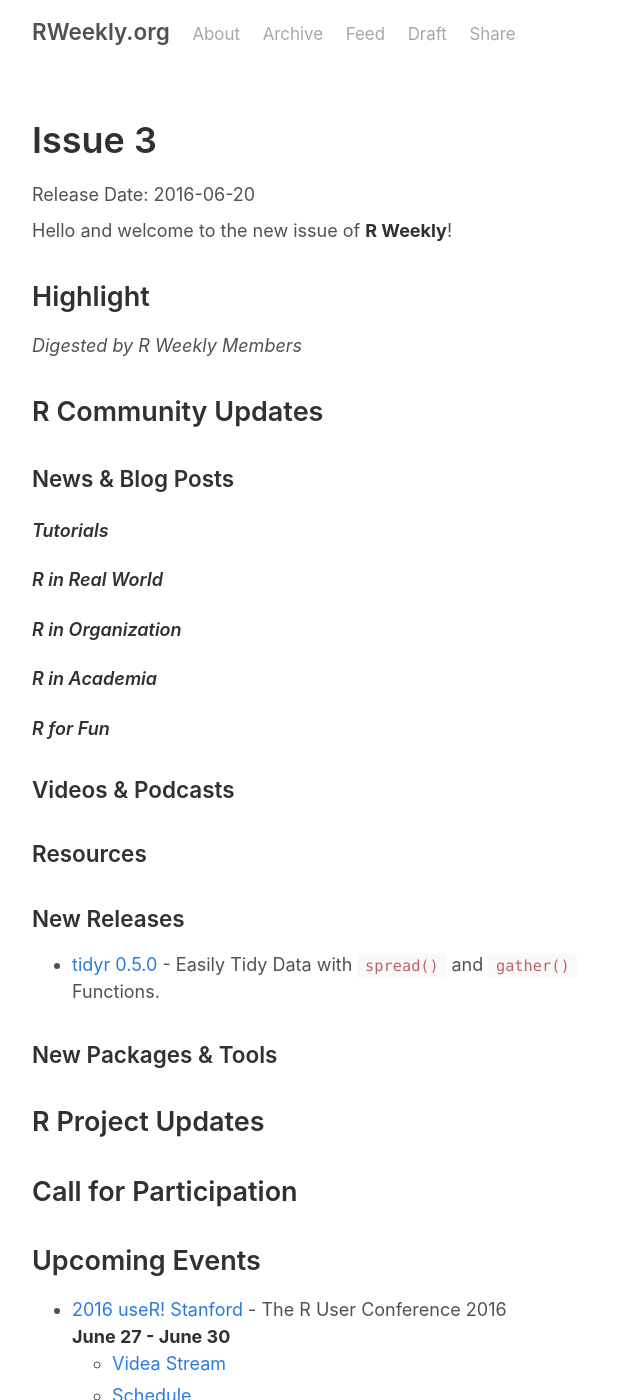
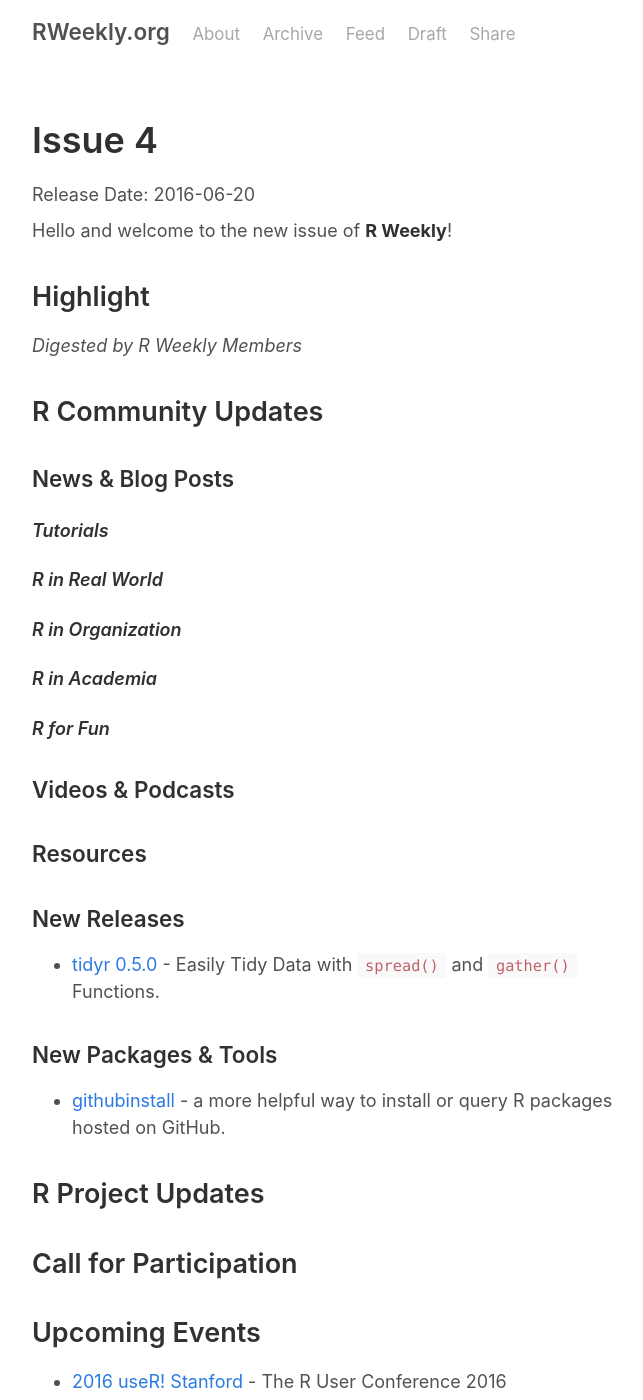
Before and after one commit to rweekly/rweekly.org, a Jekyll site: the page built from draft.md, in a window 1280 px wide and 1400 px high. Shown: the whole window, without its empty margins (293-936 px from the left). Built offline with Jekyll 4.4.1, drawn with Linux system fonts in a browser that asks for light colours.

Commit message:
added githubinstall to draft

```diff
--- a/draft.md
+++ b/draft.md
@@ -1,6 +1,6 @@
 ---
 layout: draft
-title: Issue 3
+title: Issue 4
 ---
 
 Release Date: 2016-06-20
@@ -38,6 +38,8 @@
 
 ### New Packages & Tools
 
++ [githubinstall](http://mockquant.blogspot.com.au/2016/06/githubinstall-new-r-package-for-easy-to.html) - a more helpful way to install or query R packages hosted on GitHub.
+
 ## R Project Updates
 
 
```
